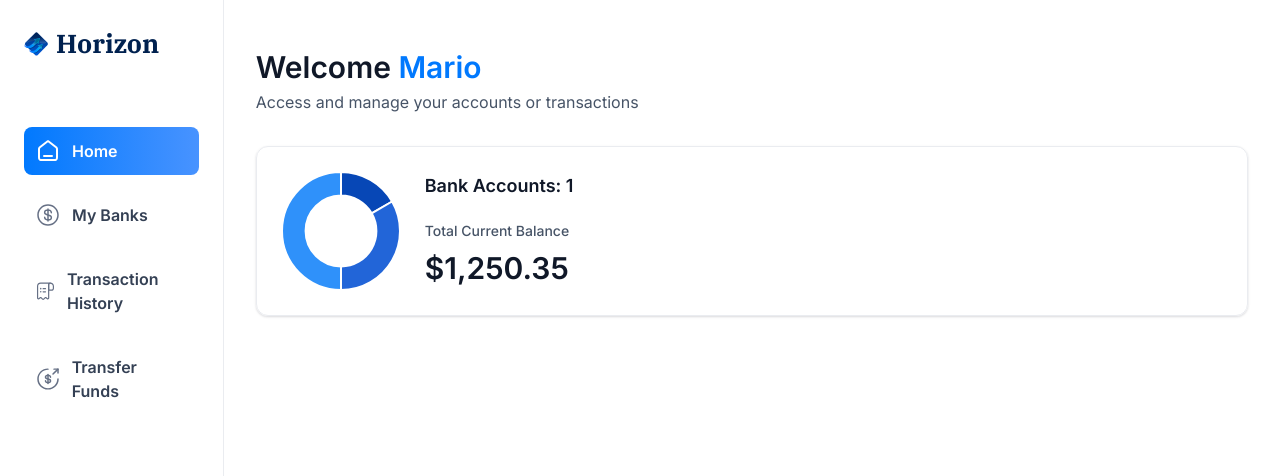
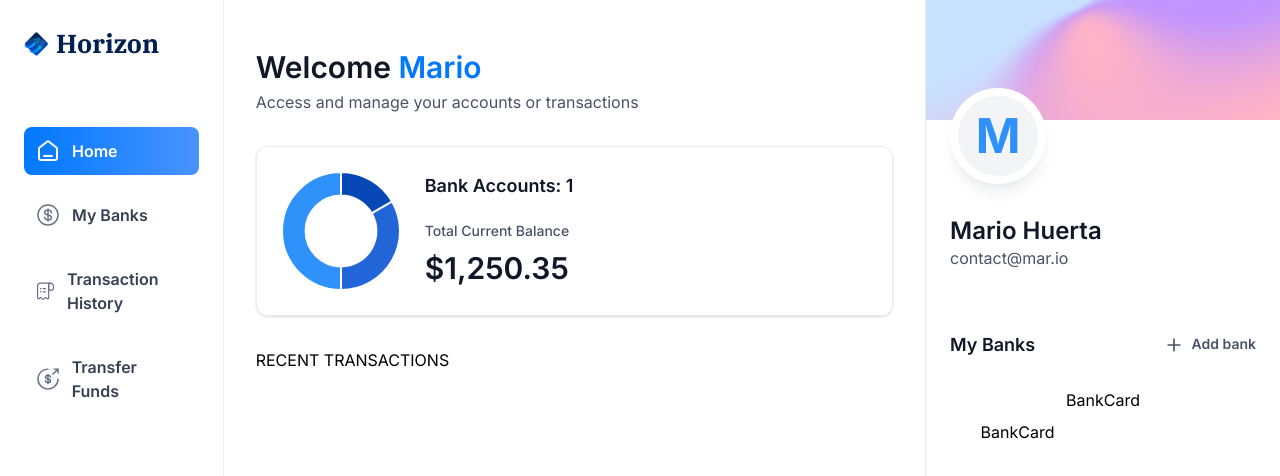
Before and after one commit to yayformario/jsm_banking, a Next.js app: page / in a window 1280 px wide. Shown: the top 476 px of the page. Built offline with nearby package versions, Linux system fonts and the light colour scheme.

Commit message:
Implemented right side bar

```diff
--- a/app/(root)/page.tsx
+++ b/app/(root)/page.tsx
@@ -1,8 +1,9 @@
 import HeaderBox from '@/components/ui/HeaderBox'
+import RightSidebar from '@/components/ui/RightSidebar';
 import TotalBalanceBox from '@/components/ui/TotalBalanceBox';
 
 const Home = () => {
-    const loggedIn = {FirstName: 'Mario' };
+    const loggedIn = {firstName: 'Mario', lastName: 'Huerta', email: 'contact@mar.io'};
 
     return (
         <section className="home">
@@ -13,7 +14,7 @@ const Home = () => {
                    <HeaderBox
                    type="greeting"
                    title="Welcome"
-                   user={loggedIn?.FirstName || 'Guest'}
+                   user={loggedIn?.firstName || 'Guest'}
                    subtext="Access and manage your accounts or transactions"
                    />
 
@@ -25,7 +26,14 @@ const Home = () => {
 
                 </header>
 
+                RECENT TRANSACTIONS
             </div>
+
+            <RightSidebar
+                user={loggedIn}
+                transactions = {[]}
+                banks= {[{}, {}]}
+            />
 
         </section>
     )
--- /dev/null
+++ b/components/ui/BankCard.tsx
@@ -0,0 +1,9 @@
+import React from 'react'
+
+const BankCard = () => {
+  return (
+    <div>BankCard</div>
+  )
+}
+
+export default BankCard
--- /dev/null
+++ b/components/ui/RightSidebar.tsx
@@ -0,0 +1,76 @@
+import Link from 'next/link'
+import Image from 'next/image'
+import React from 'react'
+import BankCard from './BankCard'
+
+const RightSidebar = ({user, transactions, banks}: RightSidebarProps) => {
+  return (
+    <aside className='right-sidebar'>
+        <section className='flex flex-col pb-8'>
+            <div className='profile-banner'/>
+            <div className='profile'>
+                <div className='profile-img'>
+                    <span className='text-5xl font-bold text-blue-500'>
+                        {user.firstName[0]}
+                    </span>
+                </div>
+
+                <div className='profile-details'>
+                    <h1 className='profile-name'>
+                        {user.firstName} {user.lastName}
+                    </h1>
+                    <p className='profile-email'>
+                        {user.email}
+                    </p>
+                </div>
+            </div>
+        </section>
+
+        <section className='banks'>
+            <div className='flex w-full justify-between'>
+                <h2 className='header-2'>
+                    My Banks
+                </h2>
+
+                <Link href="/" className='flex gap-2'>
+                    <Image
+                        src='/icons/plus.svg'
+                        width={20}
+                        height={20}
+                        alt='plus'
+                    />
+
+                    <h2 className='text-14 font-semibold text-gray-600'>
+                        Add bank
+                    </h2>
+                </Link>
+            </div>
+
+            {banks?.length > 0 && (
+                <div className='relative flex flex-1 flex-col items-center justify-center gap-5'>
+                    <div className='relative z-10'>
+                        <BankCard
+                            key={banks[0].$id}
+                            account={banks[0]}
+                            userName = {`${user.firstName} ${user.lastName}`}
+                            showBalance={false}
+                        />
+                    </div>
+                    {banks[1] && (
+                        <div className='absolute right-0 top-8 z-0 w-[90%]'>
+                            <BankCard
+                                key={banks[1].$id}
+                                account={banks[1]}
+                                userName = {`${user.firstName} ${user.lastName}`}
+                                showBalance={false}
+                            />
+                        </div>
+                    )}
+                </div>
+            )}
+        </section>
+    </aside>
+  )
+}
+
+export default RightSidebar
```
